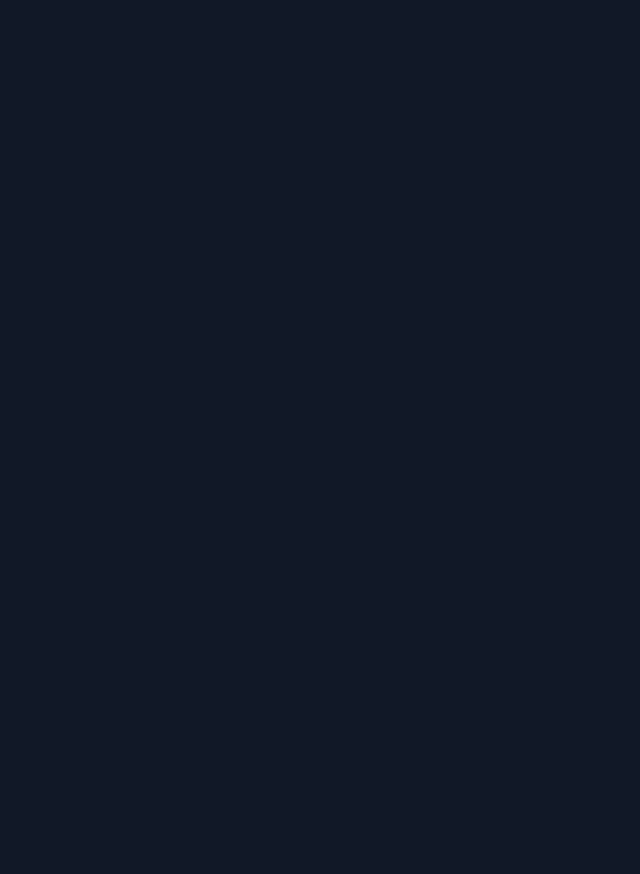
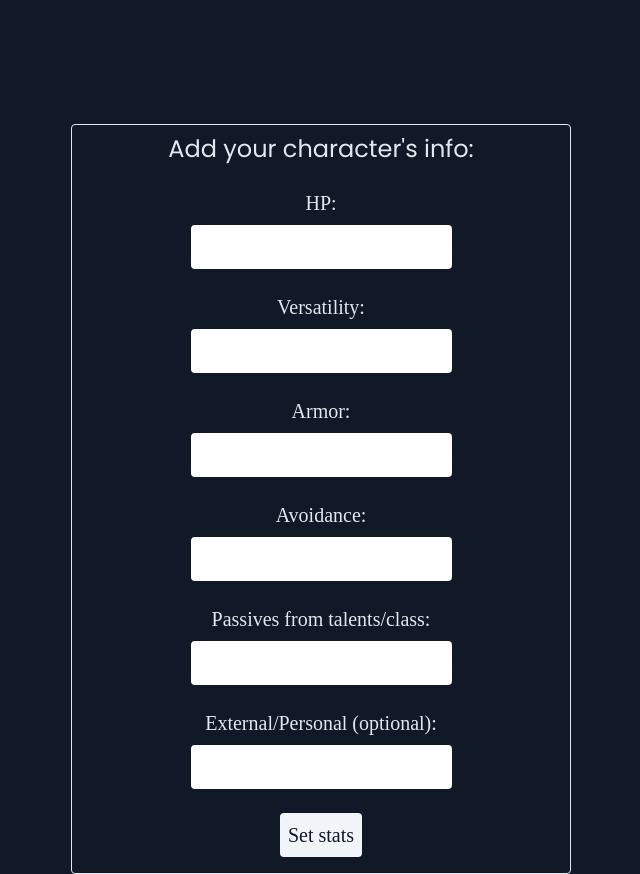
Before and after one commit to jinitsuga/oneshot-ornot, a React (Vite) app: page / in a window 1280 px wide. Shown: the part 260-1134 px from the top of the page, without its empty margins (319-959 px from the left). Before the commit the page ends 800 px from the top, so only its background shows below. Built offline with nearby package versions, Linux system fonts and the light colour scheme.

Commit message:
added stats type, character form to add stats

```diff
--- a/index.html
+++ b/index.html
@@ -1,10 +1,16 @@
 <!DOCTYPE html>
 <html lang="en">
   <head>
+    <link rel="preconnect" href="https://fonts.googleapis.com" />
+    <link rel="preconnect" href="https://fonts.gstatic.com" crossorigin />
+    <link
+      href="https://fonts.googleapis.com/css2?family=Poppins&display=swap"
+      rel="stylesheet"
+    />
     <meta charset="UTF-8" />
     <link rel="icon" type="image/svg+xml" href="/vite.svg" />
     <meta name="viewport" content="width=device-width, initial-scale=1.0" />
-    <title>Vite + React + TS</title>
+    <title>Oneshot or not</title>
   </head>
   <body>
     <div id="root"></div>
--- a/src/App.tsx
+++ b/src/App.tsx
@@ -1,16 +1,29 @@
-import { useState } from 'react'
+import { useState } from "react";
+import "./App.css";
+import Navbar from "./Components/Navbar";
+import CharacterForm from "./Components/CharacterForm";
 
-import './App.css'
-import Navbar from './Components/Navbar'
+// [ ]
 
+export interface Stats {
+  hp: Number;
+  versatility: Number;
+  armor: Number;
+  avoidance: Number;
+  passive: Number;
+  external?: Number;
+}
 
 export default function App() {
-  return <div className="text-slate-200 font-['Roboto_Slab']"  >
-    <Navbar />
-    <div className='flex flex-col justify-center items-center h-80'>
-      <h1 className='text-3xl'>Find out if you're getting one-shot</h1>
+  const [charStats, setCharStats] = useState<Stats>();
 
+  return (
+    <div className="text-slate-200 flex flex-col justify-center items-center ">
+      <Navbar />
+      <div className="flex flex-col justify-center items-center h-80">
+        <h1 className="text-4xl">Find out if you're getting one-shot</h1>
+      </div>
+      <CharacterForm setStats={setCharStats} />
     </div>
-
-  </div>
+  );
 }
--- a/src/Components/Character.tsx
+++ /dev/null
@@ -1,6 +0,0 @@
-import React from "react";
-
-
-export default function Character () {
-    return <div></div>
-}
--- /dev/null
+++ b/src/Components/CharacterForm.tsx
@@ -0,0 +1,81 @@
+import React from "react";
+import { Stats } from "../App";
+
+export default function CharacterForm(setStats: any) {
+  return (
+    <div
+      className="flex flex-col justify-center items-center gap-4 font-['Poppins', sans-serif] border p-2
+    rounded w-[500px]"
+    >
+      <h3 className="text-2xl">Add your character's info:</h3>
+      <form className="flex flex-col items-center justify-center font-['Roboto_Slab']">
+        <label
+          className="flex flex-col justify-center items-center m-2 text-xl"
+          htmlFor="hp"
+        >
+          HP:
+          <input
+            className="text-slate-900 text-xl rounded p-2 m-2"
+            type="number"
+          ></input>
+        </label>
+        <label
+          className="flex flex-col justify-center items-center text-xl m-2"
+          htmlFor="versa"
+        >
+          Versatility:
+          <input
+            className="text-slate-900 text-xl rounded p-2 m-2"
+            type="number"
+          ></input>
+        </label>
+        <label
+          className="flex flex-col justify-center items-center text-xl m-2"
+          htmlFor="armor"
+        >
+          Armor:
+          <input
+            className="text-slate-900 text-xl rounded p-2 m-2"
+            type="armor"
+          ></input>
+        </label>
+        <label
+          className="flex flex-col justify-center items-center text-xl m-2"
+          htmlFor="avoidance"
+        >
+          Avoidance:
+          <input
+            className="text-slate-900 text-xl rounded p-2 m-2"
+            type="number"
+          ></input>
+        </label>
+        <label
+          className="flex flex-col justify-center items-center text-xl m-2"
+          htmlFor="passive"
+        >
+          Passives from talents/class:
+          <input
+            className="text-slate-900 text-xl rounded p-2 m-2"
+            type="passive"
+          ></input>
+        </label>
+        <label
+          className="flex flex-col justify-center items-center text-xl m-2"
+          htmlFor="external"
+        >
+          External/Personal (optional):
+          <input
+            className="text-slate-900 text-xl rounded p-2 m-2"
+            type="external"
+          ></input>
+        </label>
+        <button
+          type="button"
+          className="text-xl text-gray-900 bg-slate-100 p-2 m-2 rounded"
+        >
+          Set stats
+        </button>
+      </form>
+    </div>
+  );
+}
```
Also changed, not shown: src/Components/Navbar.tsx (+7 -4 lines).
